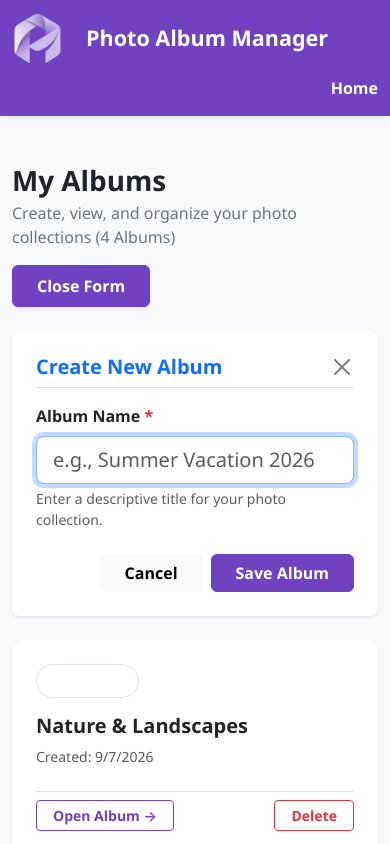
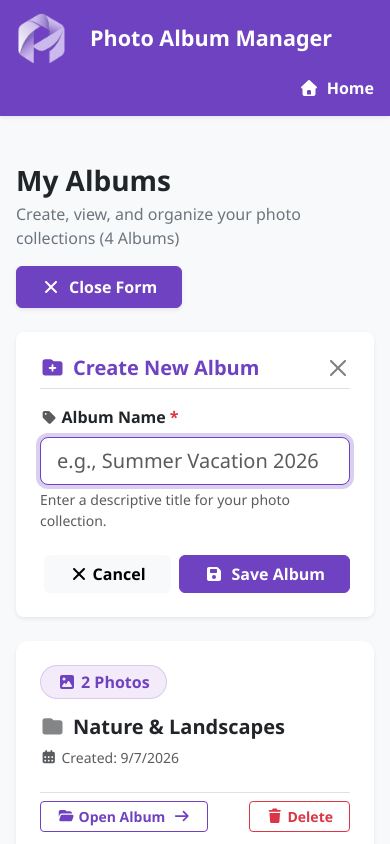
Before and after one commit to sakshi-mahajan27/Photo-Album-Manager, a React (Vite) app: page / in a window 390 px wide. Both pictures are taken after a click on the button "Create New Album". Shown: the top 844 px of the page. Built offline with nearby package versions, Linux system fonts and the light colour scheme; data requests are answered from the project's data file.

Commit message:
style: improve responsive UI and Bootstrap styling

```diff
--- a/package.json
+++ b/package.json
@@ -12,6 +12,9 @@
     "server": "json-server --watch db.json --port 5000"
   },
   "dependencies": {
+    "@fortawesome/fontawesome-svg-core": "^7.3.1",
+    "@fortawesome/free-solid-svg-icons": "^7.3.1",
+    "@fortawesome/react-fontawesome": "^3.5.0",
     "bootstrap": "^5.3.8",
     "json-server": "^1.0.0-beta.15",
     "react": "^19.2.8",
--- a/src/components/AlbumCard.jsx
+++ b/src/components/AlbumCard.jsx
@@ -1,5 +1,7 @@
 import React from 'react';
 import { Link } from 'react-router-dom';
+import { FontAwesomeIcon } from '@fortawesome/react-fontawesome';
+import { faImage, faFolderOpen, faTrash, faCalendarDays, faFolder, faArrowRight } from '@fortawesome/free-solid-svg-icons';
 
 function AlbumCard({ album, photoCount = 0, onDelete }) {
   const handleDeleteClick = (e) => {
@@ -15,30 +17,36 @@ function AlbumCard({ album, photoCount = 0, onDelete }) {
       <div className="card h-100 shadow-sm border-0 position-relative">
         <div className="card-body d-flex flex-column p-4">
           <div className="d-flex justify-content-between align-items-start mb-3">
-            <span className="badge bg-purple-subtle text-purple border border-purple-subtle rounded-pill px-3 py-2 fs-6">
-              {photoCount} {photoCount === 1 ? 'Photo' : 'Photos'}
+            <span className="badge bg-purple-subtle text-purple border border-purple-subtle rounded-pill px-3 py-2 fs-6 d-inline-flex align-items-center gap-1">
+              <FontAwesomeIcon icon={faImage} />
+              <span>{photoCount} {photoCount === 1 ? 'Photo' : 'Photos'}</span>
             </span>
           </div>
 
-          <h5 className="card-title fw-bold text-dark mb-2 text-truncate" title={album.name}>
-            {album.name}
+          <h5 className="card-title fw-bold text-dark mb-2 text-truncate d-flex align-items-center" title={album.name}>
+            <FontAwesomeIcon icon={faFolder} className="me-2 text-muted opacity-75 fs-5" />
+            <span className="text-truncate">{album.name}</span>
           </h5>
 
-          <p className="card-text text-muted small mb-4">
-            Created: {album.createdAt ? new Date(album.createdAt).toLocaleDateString() : 'Recently'}
+          <p className="card-text text-muted small mb-4 d-flex align-items-center gap-1">
+            <FontAwesomeIcon icon={faCalendarDays} className="text-muted" />
+            <span>Created: {album.createdAt ? new Date(album.createdAt).toLocaleDateString() : 'Recently'}</span>
           </p>
 
           <div className="mt-auto d-flex justify-content-between align-items-center pt-2 border-top">
-            <Link to={`/albums/${album.id}`} className="btn btn-outline-primary btn-sm px-3 fw-semibold">
-              Open Album &rarr;
+            <Link to={`/albums/${album.id}`} className="btn btn-outline-primary btn-sm px-3 fw-semibold d-inline-flex align-items-center gap-1">
+              <FontAwesomeIcon icon={faFolderOpen} />
+              <span>Open Album</span>
+              <FontAwesomeIcon icon={faArrowRight} className="ms-1" />
             </Link>
 
             <button
               onClick={handleDeleteClick}
-              className="btn btn-outline-danger btn-sm px-3 fw-semibold"
+              className="btn btn-outline-danger btn-sm px-3 fw-semibold d-inline-flex align-items-center gap-1"
               title="Delete Album"
             >
-              Delete
+              <FontAwesomeIcon icon={faTrash} />
+              <span>Delete</span>
             </button>
           </div>
         </div>
--- a/src/components/AlbumForm.jsx
+++ b/src/components/AlbumForm.jsx
@@ -1,4 +1,6 @@
 import React, { useState } from 'react';
+import { FontAwesomeIcon } from '@fortawesome/react-fontawesome';
+import { faFolderPlus, faTag, faFloppyDisk, faXmark, faCircleExclamation } from '@fortawesome/free-solid-svg-icons';
 
 function AlbumForm({ onAddAlbum, onCancel, isSubmitting = false }) {
   const [name, setName] = useState('');
@@ -28,7 +30,10 @@ function AlbumForm({ onAddAlbum, onCancel, isSubmitting = false }) {
   return (
     <div className="card shadow-sm border-0 mb-4 p-4 bg-white rounded-3">
       <div className="d-flex justify-content-between align-items-center mb-3 border-bottom pb-2">
-        <h5 className="fw-bold text-primary mb-0">Create New Album</h5>
+        <h5 className="fw-bold text-purple mb-0 d-flex align-items-center gap-2">
+          <FontAwesomeIcon icon={faFolderPlus} />
+          <span>Create New Album</span>
+        </h5>
         {onCancel && (
           <button
             type="button"
@@ -41,14 +46,17 @@ function AlbumForm({ onAddAlbum, onCancel, isSubmitting = false }) {
 
       {error && (
         <div className="alert alert-danger d-flex align-items-center py-2 px-3 small mb-3 rounded-2" role="alert">
+          <FontAwesomeIcon icon={faCircleExclamation} className="me-2" />
           <div>{error}</div>
         </div>
       )}
 
       <form onSubmit={handleSubmit}>
         <div className="mb-3">
-          <label htmlFor="albumName" className="form-label fw-semibold text-dark">
-            Album Name <span className="text-danger">*</span>
+          <label htmlFor="albumName" className="form-label fw-semibold text-dark d-flex align-items-center gap-1">
+            <FontAwesomeIcon icon={faTag} className="text-muted small" />
+            <span>Album Name</span>
+            <span className="text-danger">*</span>
           </label>
           <input
             type="text"
@@ -69,11 +77,12 @@ function AlbumForm({ onAddAlbum, onCancel, isSubmitting = false }) {
           {onCancel && (
             <button
               type="button"
-              className="btn btn-light px-4 fw-semibold"
+              className="btn btn-light px-4 fw-semibold d-inline-flex align-items-center gap-1"
               onClick={onCancel}
               disabled={isSubmitting}
             >
-              Cancel
+              <FontAwesomeIcon icon={faXmark} />
+              <span>Cancel</span>
             </button>
           )}
           <button
@@ -84,10 +93,13 @@ function AlbumForm({ onAddAlbum, onCancel, isSubmitting = false }) {
             {isSubmitting ? (
               <>
                 <span className="spinner-border spinner-border-sm" role="status" aria-hidden="true"></span>
-                Creating...
+                <span>Creating...</span>
               </>
             ) : (
-              'Save Album'
+              <>
+                <FontAwesomeIcon icon={faFloppyDisk} />
+                <span>Save Album</span>
+              </>
             )}
           </button>
         </div>
--- a/src/components/Navbar.jsx
+++ b/src/components/Navbar.jsx
@@ -1,5 +1,7 @@
 import React from 'react';
 import { Link } from 'react-router-dom';
+import { FontAwesomeIcon } from '@fortawesome/react-fontawesome';
+import { faHouse } from '@fortawesome/free-solid-svg-icons';
 import logoLight from '../assets/logo.png';
 
 function Navbar() {
@@ -11,8 +13,9 @@ function Navbar() {
           <span>Photo Album Manager</span>
         </Link>
         <div className="navbar-nav ms-auto">
-          <Link className="nav-link active fw-semibold" to="/">
-            Home
+          <Link className="nav-link active fw-semibold d-flex align-items-center gap-2" to="/">
+            <FontAwesomeIcon icon={faHouse} />
+            <span>Home</span>
           </Link>
         </div>
       </div>
--- a/src/components/PhotoCard.jsx
+++ b/src/components/PhotoCard.jsx
@@ -1,4 +1,6 @@
 import React from 'react';
+import { FontAwesomeIcon } from '@fortawesome/react-fontawesome';
+import { faTrash, faImage } from '@fortawesome/free-solid-svg-icons';
 
 function PhotoCard({ photo, onDelete }) {
   const handleDeleteClick = () => {
@@ -22,8 +24,9 @@ function PhotoCard({ photo, onDelete }) {
           />
         </div>
         <div className="card-body p-3 d-flex flex-column justify-content-between">
-          <h6 className="card-title fw-bold text-dark mb-3 text-truncate" title={photo.title}>
-            {photo.title}
+          <h6 className="card-title fw-bold text-dark mb-3 text-truncate d-flex align-items-center" title={photo.title}>
+            <FontAwesomeIcon icon={faImage} className="me-2 text-purple opacity-75" />
+            <span className="text-truncate">{photo.title}</span>
           </h6>
           <div className="d-flex justify-content-end pt-2 border-top">
             <button
@@ -31,7 +34,8 @@ function PhotoCard({ photo, onDelete }) {
               className="btn btn-outline-danger btn-sm px-3 fw-semibold d-flex align-items-center gap-1"
               title="Delete Photo"
             >
-              Delete
+              <FontAwesomeIcon icon={faTrash} />
+              <span>Delete</span>
             </button>
           </div>
         </div>
--- a/src/components/PhotoForm.jsx
+++ b/src/components/PhotoForm.jsx
@@ -1,4 +1,6 @@
 import React, { useState } from 'react';
+import { FontAwesomeIcon } from '@fortawesome/react-fontawesome';
+import { faPlus, faHeading, faLink, faFloppyDisk, faXmark, faCircleExclamation } from '@fortawesome/free-solid-svg-icons';
 
 function PhotoForm({ onAddPhoto, onCancel, isSubmitting = false }) {
   const [title, setTitle] = useState('');
@@ -29,7 +31,10 @@ function PhotoForm({ onAddPhoto, onCancel, isSubmitting = false }) {
   return (
     <div className="card shadow-sm border-0 mb-4 p-4 bg-white rounded-3">
       <div className="d-flex justify-content-between align-items-center mb-3 border-bottom pb-2">
-        <h5 className="fw-bold text-primary mb-0">Add New Photo</h5>
+        <h5 className="fw-bold text-primary mb-0 d-flex align-items-center gap-2">
+          <FontAwesomeIcon icon={faPlus} />
+          <span>Add New Photo</span>
+        </h5>
         {onCancel && (
           <button
             type="button"
@@ -42,14 +47,17 @@ function PhotoForm({ onAddPhoto, onCancel, isSubmitting = false }) {
 
       {error && (
         <div className="alert alert-danger d-flex align-items-center py-2 px-3 small mb-3 rounded-2" role="alert">
+          <FontAwesomeIcon icon={faCircleExclamation} className="me-2" />
           <div>{error}</div>
         </div>
       )}
 
       <form onSubmit={handleSubmit}>
         <div className="mb-3">
-          <label htmlFor="photoTitle" className="form-label fw-semibold text-dark">
-            Photo Title <span className="text-danger">*</span>
+          <label htmlFor="photoTitle" className="form-label fw-semibold text-dark d-flex align-items-center gap-1">
+            <FontAwesomeIcon icon={faHeading} className="text-muted small" />
+            <span>Photo Title</span>
+            <span className="text-danger">*</span>
           </label>
           <input
             type="text"
@@ -67,8 +75,10 @@ function PhotoForm({ onAddPhoto, onCancel, isSubmitting = false }) {
         </div>
 
         <div className="mb-3">
-          <label htmlFor="imageUrl" className="form-label fw-semibold text-dark">
-            Image URL <span className="text-danger">*</span>
+          <label htmlFor="imageUrl" className="form-label fw-semibold text-dark d-flex align-items-center gap-1">
+            <FontAwesomeIcon icon={faLink} className="text-muted small" />
+            <span>Image URL</span>
+            <span className="text-danger">*</span>
           </label>
           <input
             type="url"
@@ -91,11 +101,12 @@ function PhotoForm({ onAddPhoto, onCancel, isSubmitting = false }) {
           {onCancel && (
             <button
               type="button"
-              className="btn btn-light px-4 fw-semibold"
+              className="btn btn-light px-4 fw-semibold d-inline-flex align-items-center gap-1"
               onClick={onCancel}
               disabled={isSubmitting}
             >
-              Cancel
+              <FontAwesomeIcon icon={faXmark} />
+              <span>Cancel</span>
             </button>
           )}
           <button
@@ -106,10 +117,13 @@ function PhotoForm({ onAddPhoto, onCancel, isSubmitting = false }) {
             {isSubmitting ? (
               <>
                 <span className="spinner-border spinner-border-sm" role="status" aria-hidden="true"></span>
-                Adding Photo...
+                <span>Adding Photo...</span>
               </>
             ) : (
-              'Save Photo'
+              <>
+                <FontAwesomeIcon icon={faFloppyDisk} />
+                <span>Save Photo</span>
+              </>
             )}
           </button>
         </div>
--- a/src/index.css
+++ b/src/index.css
@@ -2,6 +2,8 @@
 :root {
   --primary-color: #6f42c1;
   --primary-hover: #59319d;
+  --primary-focus: rgba(111, 66, 193, 0.25);
+  --purple-light: #f3ebf9;
   --bg-light: #f8f9fa;
   --text-dark: #212529;
 }
@@ -13,37 +15,80 @@ body {
   min-height: 100vh;
 }
 
+/* Primary Button Theming */
 .btn-primary {
   background-color: var(--primary-color) !important;
   border-color: var(--primary-color) !important;
+  transition: all 0.2s ease-in-out;
 }
 
-.btn-primary:hover, .btn-primary:focus {
+.btn-primary:hover, .btn-primary:focus, .btn-primary:active {
   background-color: var(--primary-hover) !important;
   border-color: var(--primary-hover) !important;
+  box-shadow: 0 4px 12px rgba(111, 66, 193, 0.3) !important;
 }
 
 .btn-outline-primary {
   color: var(--primary-color) !important;
   border-color: var(--primary-color) !important;
+  transition: all 0.2s ease-in-out;
 }
 
-.btn-outline-primary:hover {
+.btn-outline-primary:hover, .btn-outline-primary:focus {
   background-color: var(--primary-color) !important;
+  border-color: var(--primary-color) !important;
   color: #ffffff !important;
 }
 
+/* Input Focus Ring Styling */
+.form-control:focus {
+  border-color: var(--primary-color) !important;
+  box-shadow: 0 0 0 0.25rem var(--primary-focus) !important;
+}
+
+/* Custom Purple Badges and Backgrounds */
+.bg-primary-custom {
+  background-color: var(--primary-color) !important;
+}
+
+.bg-purple-subtle {
+  background-color: var(--purple-light) !important;
+}
+
+.text-purple {
+  color: var(--primary-color) !important;
+}
+
+.border-purple-subtle {
+  border-color: rgba(111, 66, 193, 0.2) !important;
+}
+
+/* Card Hover Elevation Effect */
 .card {
   border-radius: 12px;
   border: 1px solid rgba(0, 0, 0, 0.08);
-  transition: transform 0.2s ease, box-shadow 0.2s ease;
+  transition: transform 0.25s ease, box-shadow 0.25s ease;
 }
 
 .card:hover {
   transform: translateY(-4px);
-  box-shadow: 0 8px 24px rgba(0, 0, 0, 0.08) !important;
+  box-shadow: 0 10px 25px rgba(111, 66, 193, 0.12) !important;
 }
 
-.bg-primary-custom {
-  background-color: var(--primary-color) !important;
+/* Responsive Image Containers */
+.object-fit-cover {
+  object-fit: cover;
+  object-position: center;
 }
+
+/* Responsive Grid Gap Enhancements */
+@media (max-width: 576px) {
+  .container {
+    padding-left: 1rem;
+    padding-right: 1rem;
+  }
+
+  .display-6 {
+    font-size: 1.75rem;
+  }
+}
--- a/src/pages/AlbumDetailPage.jsx
+++ b/src/pages/AlbumDetailPage.jsx
@@ -1,5 +1,7 @@
 import React, { useState, useEffect } from 'react';
 import { useParams, Link } from 'react-router-dom';
+import { FontAwesomeIcon } from '@fortawesome/react-fontawesome';
+import { faArrowLeft, faFolderOpen, faImage, faPlus, faXmark, faCircleExclamation, faImages, faMagnifyingGlass, faRotateLeft, faCalendarDays } from '@fortawesome/free-solid-svg-icons';
 import PhotoCard from '../components/PhotoCard';
 import PhotoForm from '../components/PhotoForm';
 import SearchBar from '../components/SearchBar';
@@ -110,8 +112,9 @@ function AlbumDetailPage() {
     <div className="container pb-5">
       {/* Navigation Header */}
       <div className="mb-4 pt-2">
-        <Link to="/" className="btn btn-outline-secondary btn-sm px-3 fw-semibold">
-          &larr; Back to Albums
+        <Link to="/" className="btn btn-outline-secondary btn-sm px-3 fw-semibold d-inline-flex align-items-center gap-1">
+          <FontAwesomeIcon icon={faArrowLeft} />
+          <span>Back to Albums</span>
         </Link>
       </div>
 
@@ -126,11 +129,13 @@ function AlbumDetailPage() {
       ) : error ? (
         /* Error / Not Found State */
         <div className="card shadow-sm border-0 p-5 text-center bg-white mx-auto" style={{ maxWidth: '600px' }}>
+          <FontAwesomeIcon icon={faCircleExclamation} className="text-danger mb-3 opacity-75" style={{ fontSize: '3.5rem' }} />
           <h4 className="fw-bold text-dark mb-2">Album Error</h4>
           <p className="text-secondary mb-4">{error}</p>
           <div>
-            <Link to="/" className="btn btn-primary px-4 fw-semibold">
-              Return to All Albums
+            <Link to="/" className="btn btn-primary px-4 fw-semibold d-inline-flex align-items-center gap-2">
+              <FontAwesomeIcon icon={faArrowLeft} />
+              <span>Return to All Albums</span>
             </Link>
           </div>
         </div>
@@ -141,20 +146,32 @@ function AlbumDetailPage() {
             <div>
               <div className="d-flex align-items-center gap-2 mb-1">
                 <h1 className="fw-bold text-dark display-6 mb-0">{album?.name}</h1>
-                <span className="badge bg-purple-subtle text-purple border border-purple-subtle rounded-pill px-3 py-2 fs-6">
-                  {photos.length} {photos.length === 1 ? 'Photo' : 'Photos'}
+                <span className="badge bg-purple-subtle text-purple border border-purple-subtle rounded-pill px-3 py-2 fs-6 d-inline-flex align-items-center gap-1 ms-2">
+                  <FontAwesomeIcon icon={faImage} />
+                  <span>{photos.length} {photos.length === 1 ? 'Photo' : 'Photos'}</span>
                 </span>
               </div>
-              <p className="text-secondary small mb-0">
-                Created: {album?.createdAt ? new Date(album.createdAt).toLocaleDateString() : 'Recently'}
+              <p className="text-secondary small mb-0 d-flex align-items-center gap-1">
+                <FontAwesomeIcon icon={faCalendarDays} className="text-muted" />
+                <span>Created: {album?.createdAt ? new Date(album.createdAt).toLocaleDateString() : 'Recently'}</span>
               </p>
             </div>
 
             <button
               onClick={() => setShowPhotoForm(!showPhotoForm)}
-              className="btn btn-primary px-4 py-2 fw-semibold shadow-sm align-self-start align-self-md-center"
+              className="btn btn-primary px-4 py-2 fw-semibold shadow-sm align-self-start align-self-md-center d-inline-flex align-items-center gap-2"
             >
-              {showPhotoForm ? 'Close Form' : 'Add Photo'}
+              {showPhotoForm ? (
+                <>
+                  <FontAwesomeIcon icon={faXmark} />
+                  <span>Close Form</span>
+                </>
+              ) : (
+                <>
+                  <FontAwesomeIcon icon={faPlus} />
+                  <span>Add Photo</span>
+                </>
+              )}
             </button>
           </div>
 
@@ -179,29 +196,33 @@ function AlbumDetailPage() {
           {/* Photos Grid / Empty State */}
           {photos.length === 0 ? (
             <div className="text-center py-5 bg-white rounded-3 shadow-sm border p-5 mt-4">
+              <FontAwesomeIcon icon={faImages} className="text-primary opacity-50 mb-3" style={{ fontSize: '3.5rem' }} />
               <h4 className="fw-bold text-dark mb-2">No Photos in this Album</h4>
               <p className="text-muted mb-4">
                 This album is currently empty. Click the button below to add your first photo!
               </p>
               <button
                 onClick={() => setShowPhotoForm(true)}
-                className="btn btn-primary px-4 py-2 fw-semibold"
+                className="btn btn-primary px-4 py-2 fw-semibold d-inline-flex align-items-center gap-2"
               >
-                Add First Photo
+                <FontAwesomeIcon icon={faPlus} />
+                <span>Add First Photo</span>
               </button>
             </div>
           ) : filteredPhotos.length === 0 ? (
             /* Empty Search Results State */
             <div className="text-center py-5 bg-white rounded-3 shadow-sm border p-5">
+              <FontAwesomeIcon icon={faMagnifyingGlass} className="text-secondary opacity-50 mb-3" style={{ fontSize: '3.5rem' }} />
               <h5 className="fw-bold text-dark mb-2">No Matching Photos Found</h5>
               <p className="text-muted mb-4">
                 No photos in <strong>"{album?.name}"</strong> match your search query "<strong>{searchTerm}</strong>".
               </p>
               <button
                 onClick={() => setSearchTerm('')}
-                className="btn btn-outline-primary px-4 py-2 fw-semibold"
+                className="btn btn-outline-primary px-4 py-2 fw-semibold d-inline-flex align-items-center gap-2"
               >
-                Clear Search Filter
+                <FontAwesomeIcon icon={faRotateLeft} />
+                <span>Clear Search Filter</span>
               </button>
             </div>
           ) : (
--- a/src/pages/AlbumsPage.jsx
+++ b/src/pages/AlbumsPage.jsx
@@ -1,4 +1,6 @@
 import React, { useState, useEffect } from 'react';
+import { FontAwesomeIcon } from '@fortawesome/react-fontawesome';
+import { faImages, faPlus, faXmark, faTriangleExclamation, faRotateRight, faFolderPlus } from '@fortawesome/free-solid-svg-icons';
 import AlbumCard from '../components/AlbumCard';
 import AlbumForm from '../components/AlbumForm';
 
@@ -117,21 +119,33 @@ function AlbumsPage() {
 
         <button
           onClick={() => setShowForm(!showForm)}
-          className="btn btn-primary px-4 py-2 fw-semibold shadow-sm align-self-start align-self-md-center"
+          className="btn btn-primary px-4 py-2 fw-semibold shadow-sm align-self-start align-self-md-center d-inline-flex align-items-center gap-2"
         >
-          {showForm ? 'Close Form' : 'Create New Album'}
+          {showForm ? (
+            <>
+              <FontAwesomeIcon icon={faXmark} />
+              <span>Close Form</span>
+            </>
+          ) : (
+            <>
+              <FontAwesomeIcon icon={faPlus} />
+              <span>Create New Album</span>
+            </>
+          )}
         </button>
       </div>
 
       {/* Error Message */}
       {error && (
         <div className="alert alert-danger shadow-sm d-flex align-items-center mb-4" role="alert">
-          <div>
+          <FontAwesomeIcon icon={faTriangleExclamation} className="me-2 fs-5 text-danger" />
+          <div className="flex-grow-1">
             <strong>Error:</strong> {error}
-            <button className="btn btn-sm btn-outline-danger ms-3" onClick={fetchData}>
-              Retry
-            </button>
           </div>
+          <button className="btn btn-sm btn-outline-danger ms-3 d-inline-flex align-items-center gap-1" onClick={fetchData}>
+            <FontAwesomeIcon icon={faRotateRight} />
+            <span>Retry</span>
+          </button>
         </div>
       )}
 
@@ -155,15 +169,17 @@ function AlbumsPage() {
       ) : albums.length === 0 ? (
         /* Empty State */
         <div className="text-center py-5 bg-white rounded-3 shadow-sm border p-5">
+          <FontAwesomeIcon icon={faFolderPlus} className="text-primary opacity-50 mb-3" style={{ fontSize: '3.5rem' }} />
           <h4 className="fw-bold text-dark mb-2">No Albums Found</h4>
           <p className="text-muted mb-4">
             You don't have any photo albums yet. Click the button below to create your first album!
           </p>
           <button
             onClick={() => setShowForm(true)}
-            className="btn btn-primary px-4 py-2 fw-semibold"
+            className="btn btn-primary px-4 py-2 fw-semibold d-inline-flex align-items-center gap-2"
           >
-            Create First Album
+            <FontAwesomeIcon icon={faPlus} />
+            <span>Create First Album</span>
           </button>
         </div>
       ) : (
```
Also changed, not shown: src/components/SearchBar.jsx (+8 -2 lines), 1 other file (tests, documents, lock files or other folders).
